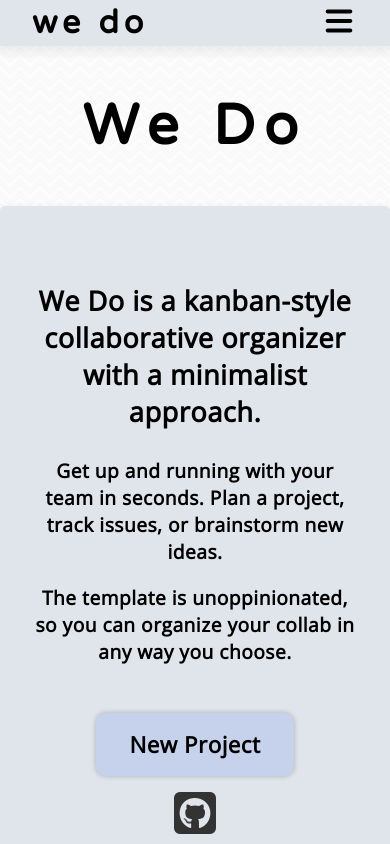
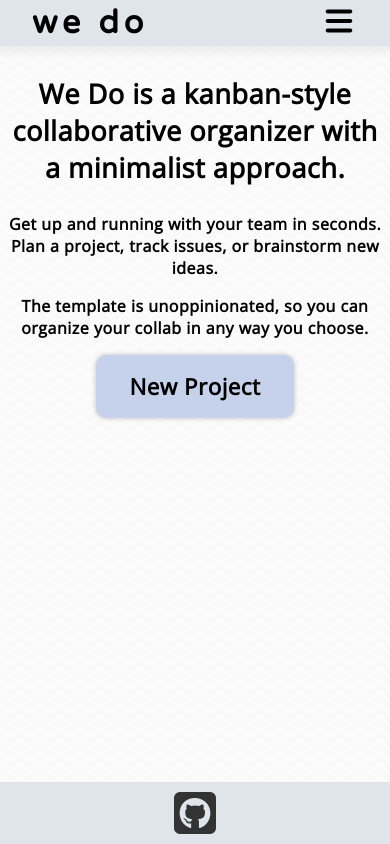
Before and after one commit to pmnord/todo-management-react-capstone-client, a React (Create React App) app: page / in a window 390 px wide. Built offline with nearby package versions, Linux system fonts and the light colour scheme; no server answers.

Commit message:
Add responsive layout to Landing component

```diff
--- a/src/App.css
+++ b/src/App.css
@@ -60,5 +60,6 @@ a {
   html{
     overflow-y: hidden;
     position: absolute;
+    /* Had an issue on mobile with the html element not expanding horizontally to accommodate child elements */
   }
 }
--- a/src/components/Landing/landing.css
+++ b/src/components/Landing/landing.css
@@ -47,3 +47,20 @@
     background-color: hsl(220, 50%, 90%);
     cursor: pointer;
 }
+
+@media screen and (max-width: 650px){
+    .landing h2 {
+        display: none;
+    }
+
+    .landing__pitch {
+        padding: 0.1rem 0.3rem;
+        background-color: transparent;
+        font-size: 1rem;
+        box-shadow: none;
+    }
+
+    .landing__create-project {
+        margin: 0.1rem auto;
+    }
+  }
```
